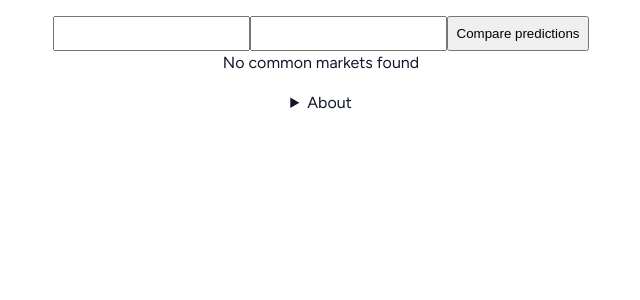
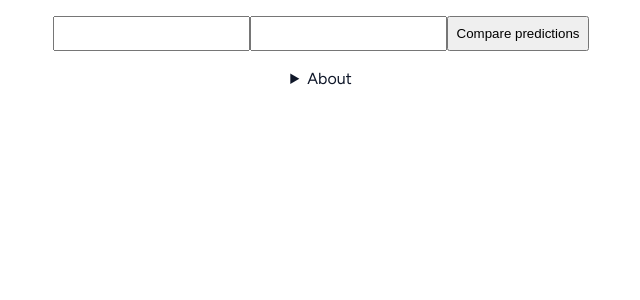
Before and after one commit to ForrestWeiswolf/manifold-compare-predictions, a Preact app: page / in a window 1280 px wide. Shown: the top 300 px of the page, without its empty margins (319-959 px from the left). Built offline with nearby package versions, Linux system fonts and the light colour scheme.

Commit message:
Don't show the 'no markets found' message when usernames not enetered

```diff
--- a/src/components/App.tsx
+++ b/src/components/App.tsx
@@ -65,7 +65,7 @@ export function App() {
 					<button onClick={() => fetchCommonMarkets()}>Compare predictions</button>
 				</div>
 				{loading ? <div>Loading...</div> : <div>
-					{commonMarkets.length === 0 ? <div>No common markets found</div> : commonMarkets
+					{commonMarkets.length === 0 && usernames[0] && usernames[1] ? <div>No common markets found</div> : commonMarkets
 						.filter(m => !m.isResolved)
 						.sort((a, b) => Math.abs(b.userProbs[0] - b.userProbs[1]) - Math.abs(a.userProbs[0] - a.userProbs[1]))
 						.map((market) => (
```
